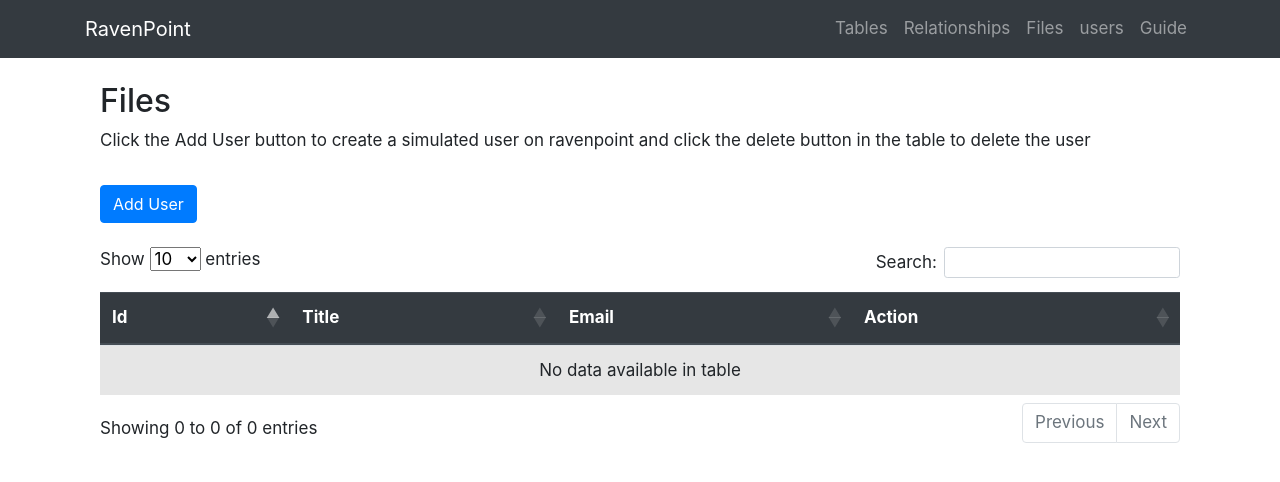
After one commit to chrischow/ravenpoint, a Flask app: page /users in a window 1280 px wide. The commit adds this page. Shown: the top 482 px of the page. Run offline with Flask 3, Linux system fonts and the light colour scheme; data that the repository does not hold is empty; some libraries are stand-ins or nearby versions.

Commit message:
added simulated user crud and api

```diff
--- a/project/admin/forms.py
+++ b/project/admin/forms.py
@@ -21,6 +21,12 @@ class UploadFile(FlaskForm):
     file = FileField('File')
     submit = SubmitField('Submit')
 
+
+class CreateUser(FlaskForm):
+    username = StringField('User Name', [DataRequired()])
+    submit = SubmitField('Submit')
+
+
 class EditRelationship(FlaskForm):
     table_left = SelectField('Table Name', validators=[InputRequired()], validate_choice=False)
     table_left_on = SelectField('Table Column', validators=[InputRequired()], validate_choice=False)
--- /dev/null
+++ b/project/admin/templates/users.html
@@ -0,0 +1,130 @@
+{% extends 'base.html' %}
+
+{% block content %}
+
+
+
+<div class="container mt-4">
+    <h2>Files</h2>
+    <p>Click the Add User button to create a simulated user on ravenpoint and click the delete button in the table to delete the
+        user</p>
+    <button type="button" class="btn btn-primary mt-3" data-toggle="modal" data-target="#addFileModal">
+        Add User
+    </button>
+    <!-- upload modal start -->
+    <div class="modal fade" id="addFileModal" tabindex="-1" role="dialog" aria-labelledby="#addFileModalLabel"
+        aria-hidden="true">
+        <div class="modal-dialog modal-xl" role="document">
+            <div class="modal-content">
+                <div class="modal-header">
+                    <h5 class="modal-title" id="addFileModalLabel">Upload File</h5>
+                    <button type="button" class="close" data-dismiss="modal" aria-label="Close">
+                        <span aria-hidden="true">&times;</span>
+                    </button>
+                </div>
+                <div class="modal-body">
+                    <p>
+                        Upload your file to retrieve it from ravenpoint api,you can upload any file
+                    </p>
+
+                    <form class="mt-3" method="POST" enctype="multipart/form-data">
+                        <div class="form-group">
+                            <!-- For CSRF security -->
+                            {{ form.hidden_tag() }}
+                            <div class="container">
+                                <div class="row justify-content-center">
+                                    <div class="col-12 mt-3">
+                                        {{ form.username.label }} {{ form.username(class='form-control') }}
+                                    </div>
+
+                                    <div class="col-12 mt-3 text-right">
+                                        <button type="button" class="btn btn-secondary"
+                                            data-dismiss="modal">Close</button>
+                                        {{ form.submit(class='btn btn-primary') }}
+                                    </div>
+                                </div>
+                            </div>
+                        </div>
+                    </form>
+                </div>
+
+            </div>
+        </div>
+    </div>
+</div>
+
+<div class="container mt-4">
+    <div class="table-container">
+        <table class="table table-striped" id="all-tables">
+            <thead class="thead-dark">
+                <tr>
+                    <th scope="col">Id</th>
+                    <th scope="col">Title</th>
+                    <th scope="col">Email</th>
+
+                    <th scope="col">Action</th>
+                </tr>
+            </thead>
+            <tbody>
+                {% for user in users %}
+                <tr>
+                    <td>
+                        <code>
+                            {{ user.Id }}
+                        </code>
+                    </td>
+                                <td>
+                                    <code>
+                                                            {{ user.Title }}
+                                                        </code>
+                                </td>
+                                            <td>
+                                                <code>
+                                                                        {{ user.Email }}
+                                                                    </code>
+                                            </td>
+
+                    <td><button type="button" class="btn btn-outline-danger" data-toggle="modal"
+                            data-target="#deleteFileModal">delete</button>
+
+                        <!-- Modal -->
+                        <div class="modal fade text-left" id="deleteFileModal" tabindex="-1" role="dialog"
+                            aria-labelledby="deleteTableModalLabel" aria-hidden="true">
+                            <div class="modal-dialog" role="document">
+                                <div class="modal-content">
+                                    <div class="modal-header">
+                                        <h5 class="modal-title" id="deleteTableModalLabel">Delete File</h5>
+                                        <button type="button" class="close" data-dismiss="modal" aria-label="Close">
+                                            <span aria-hidden="true">&times;</span>
+                                        </button>
+                                    </div>
+                                    <div class="modal-body">
+                                        <p>
+                                            Are you sure you want to delete this file? The change cannot be undone.
+                                        </p>
+                                        <form action="{{ url_for('admin.user_delete', id=user.Id) }}" method="POST">
+                                            <button type="button" class="btn btn-secondary"
+                                                data-dismiss="modal">Close</button>
+                                            <input type="submit" class="btn btn-danger" value="Yes, Delete">
+                                        </form>
+                                    </div>
+                                </div>
+                            </div>
+                        </div>
+    </div>
+    </td>
+    </tr>
+    {% endfor %}
+    </tbody>
+    </table>
+</div>
+</div>
+
+<script>
+    $(document).ready(function () {
+        // Convert to data table
+        $("#all-tables").DataTable();
+    });
+</script>
+
+{% endblock %}
--- a/project/admin/views.py
+++ b/project/admin/views.py
@@ -5,7 +5,7 @@ import sqlite3
 
 from flask import render_template, Blueprint, url_for, redirect, request, flash, send_from_directory
 from project import db, app
-from project.admin.forms import UploadData, EditRelationship,UploadFile
+from project.admin.forms import UploadData, EditRelationship,UploadFile,CreateUser
 from project.models import Table, Relationship
 from project.utils import get_all_table_names, get_all_table_metadata, translate_odata, \
     get_all_relationships
@@ -210,6 +210,12 @@ def files():
     return render_template('files.html',form=form,files=files)
 
 
+
+
+
+
+
+
 @admin.route('/files/<string:file_name>/delete', methods=['POST'])
 def file_delete(file_name):
     folder = "/project/data/documents"
@@ -230,6 +236,57 @@ def file_delete(file_name):
                 f'Successfully deleted file  {file_name}.', 'success')
             return redirect(url_for('admin.files'))
 
+
+@admin.route('/users', methods=['GET', 'POST'])
+def users():
+    form = CreateUser()
+    if request.method == 'POST':
+        if form.validate_on_submit():
+            # Extract form data
+            username = form.username.data
+            email = username+"@defencemail.gov.sg"
+            df = pd.DataFrame({'Title': [username], 'Email': [email]})
+            print(df)
+            with sqlite3.connect(conn_string) as conn:
+                cursor = conn.cursor()
+                try:
+                   res = cursor.execute(''' SELECT count(name) FROM sqlite_master WHERE type='table' AND name='rpusers' ''')
+                   tableExists = res.fetchone()[0]
+                   if tableExists==1 :
+                       df.to_sql('rpusers', con=conn, if_exists='append', index=False)
+                       db.session.commit()
+                   else:
+                       cursor.execute('''CREATE TABLE rpusers (Id INTEGER PRIMARY KEY , Title text, Email text)''')
+                       df.to_sql('rpusers', con=conn, if_exists='append', index=False)
+                       db.session.commit()
+                except Exception as e:
+                    print("user create error:",e)
+                    db.session.rollback()
+
+                finally:
+                    return redirect(url_for('admin.users'))
+    else:
+        try:
+            with sqlite3.connect(conn_string) as conn:
+                df = pd.read_sql('''SELECT * FROM rpusers''', con=conn)
+                users = df.to_dict('records')
+        except Exception as e:
+            users = []
+        return render_template('users.html',form=form,users=users)
+
+@admin.route('/users/<int:id>/delete', methods=['POST'])
+def user_delete(id):
+    if request.method == 'POST':
+        with sqlite3.connect(conn_string) as conn:
+            cursor = conn.cursor()
+            try:
+                cursor.execute('''DELETE FROM rpusers WHERE Id=?''',(id,))
+                db.session.commit()
+            except Exception as e:
+                print("user delete error:",e)
+                db.session.rollback()
+            finally:
+                return redirect(url_for('admin.users'))
 
 
 @admin.route('/relationship/<int:id>', methods=['GET', 'POST'])
--- a/project/templates/base.html
+++ b/project/templates/base.html
@@ -59,6 +59,9 @@
                         <li class="nav-item">
                                 <a class="nav-link" href="{{ url_for('admin.files') }}">Files</a>
                         </li>
+                                                <li class="nav-item">
+                                                    <a class="nav-link" href="{{ url_for('admin.users') }}">users</a>
+                                                </li>
                       <li class="nav-item">
                           <a class="nav-link" href="{{ url_for('admin.guide') }}">Guide</a>
                       </li>
```
Also changed, not shown: project/api/__init__.py (+37 -0 lines).
